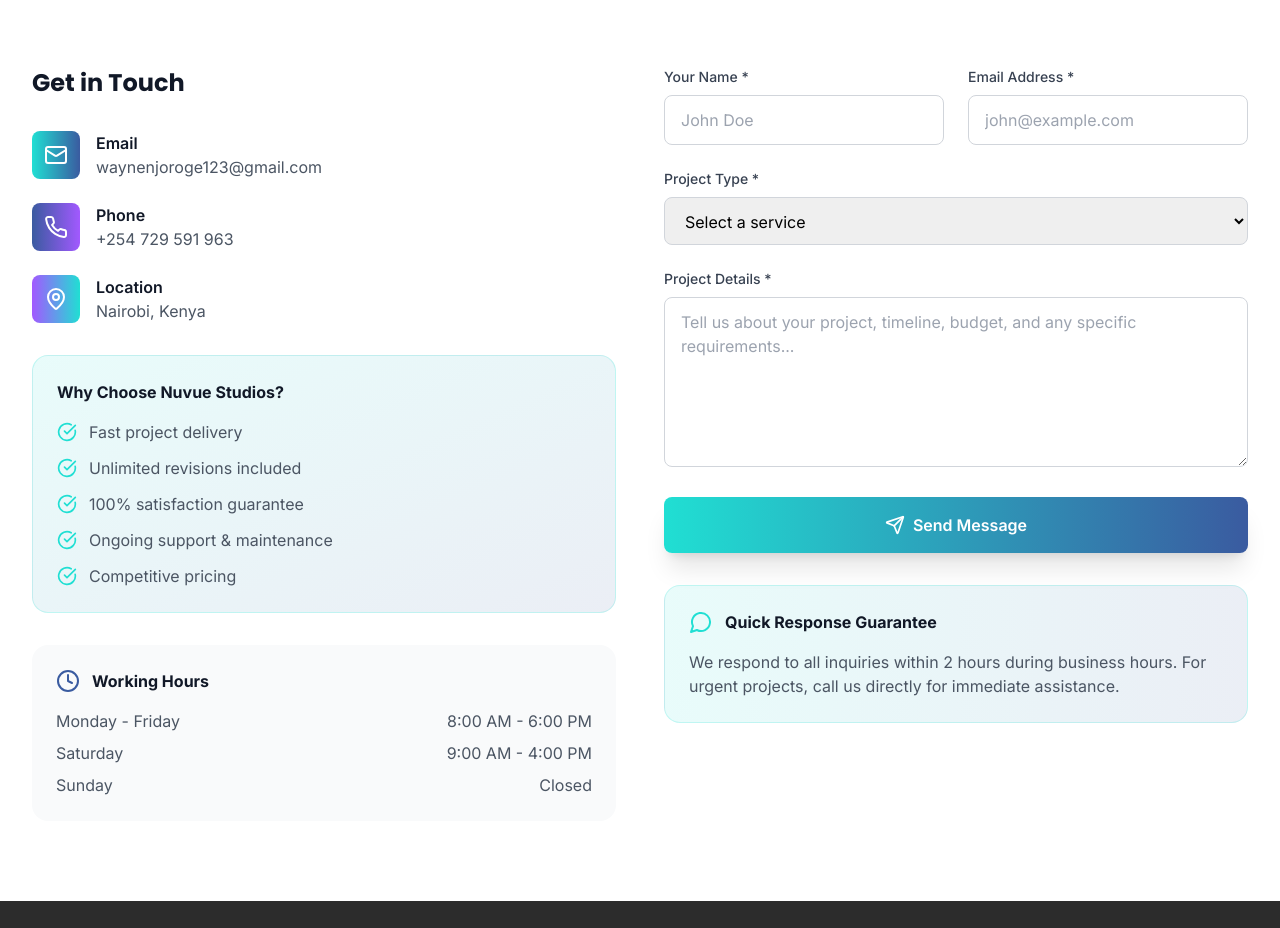
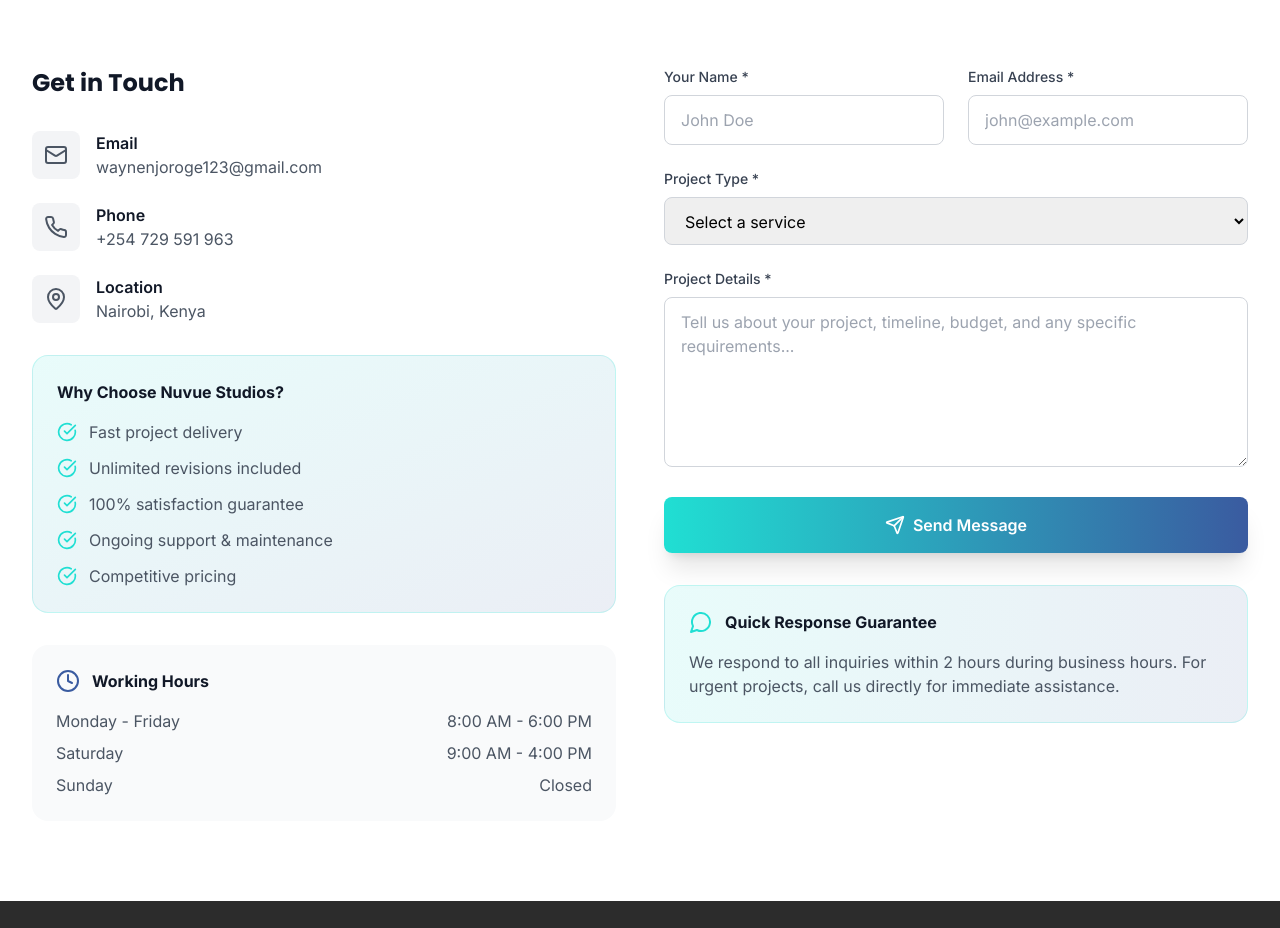
Before and after one commit to Wayne2003-21/wayne-njoroge-showcase, a React (Vite) app: page / in a window 1280 px wide. Shown: the part 7761-8689 px from the top of the page. Built offline with nearby package versions, Linux system fonts and the light colour scheme.

Commit message:
Remove colors from contact info
Removed color styling from email, phone number, and location details in the contact section to ensure they appear as plain text.

```diff
--- a/src/components/Contact.tsx
+++ b/src/components/Contact.tsx
@@ -52,8 +52,8 @@ const Contact = () => {
 
             <div className="space-y-6 mb-8">
               <div className="flex items-center">
-                <div className="bg-gradient-to-r from-aqua-mint to-royal-blue p-3 rounded-lg mr-4">
-                  <Mail className="text-white" size={24} />
+                <div className="bg-gray-100 p-3 rounded-lg mr-4">
+                  <Mail className="text-gray-600" size={24} />
                 </div>
                 <div>
                   <h4 className="font-semibold text-gray-900">Email</h4>
@@ -62,8 +62,8 @@ const Contact = () => {
               </div>
 
               <div className="flex items-center">
-                <div className="bg-gradient-to-r from-royal-blue to-electric-purple p-3 rounded-lg mr-4">
-                  <Phone className="text-white" size={24} />
+                <div className="bg-gray-100 p-3 rounded-lg mr-4">
+                  <Phone className="text-gray-600" size={24} />
                 </div>
                 <div>
                   <h4 className="font-semibold text-gray-900">Phone</h4>
@@ -72,8 +72,8 @@ const Contact = () => {
               </div>
 
               <div className="flex items-center">
-                <div className="bg-gradient-to-r from-electric-purple to-aqua-mint p-3 rounded-lg mr-4">
-                  <MapPin className="text-white" size={24} />
+                <div className="bg-gray-100 p-3 rounded-lg mr-4">
+                  <MapPin className="text-gray-600" size={24} />
                 </div>
                 <div>
                   <h4 className="font-semibold text-gray-900">Location</h4>
```
